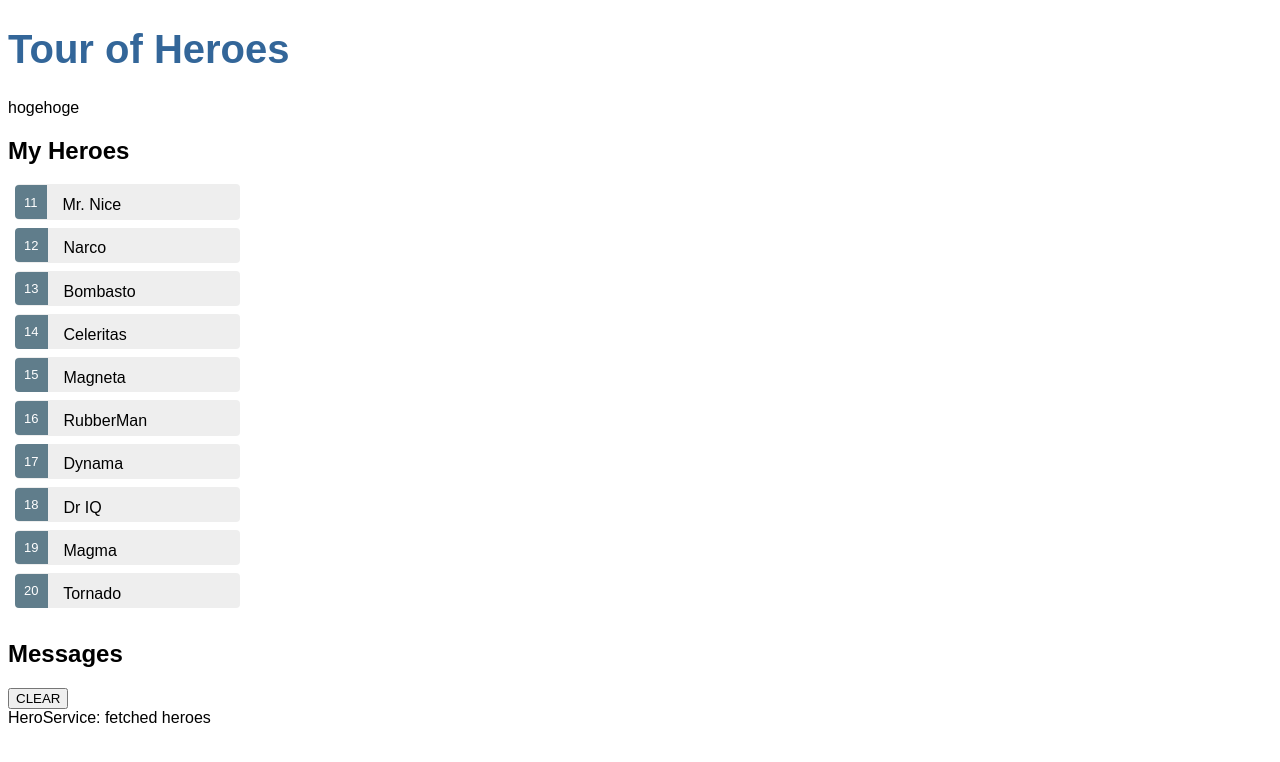
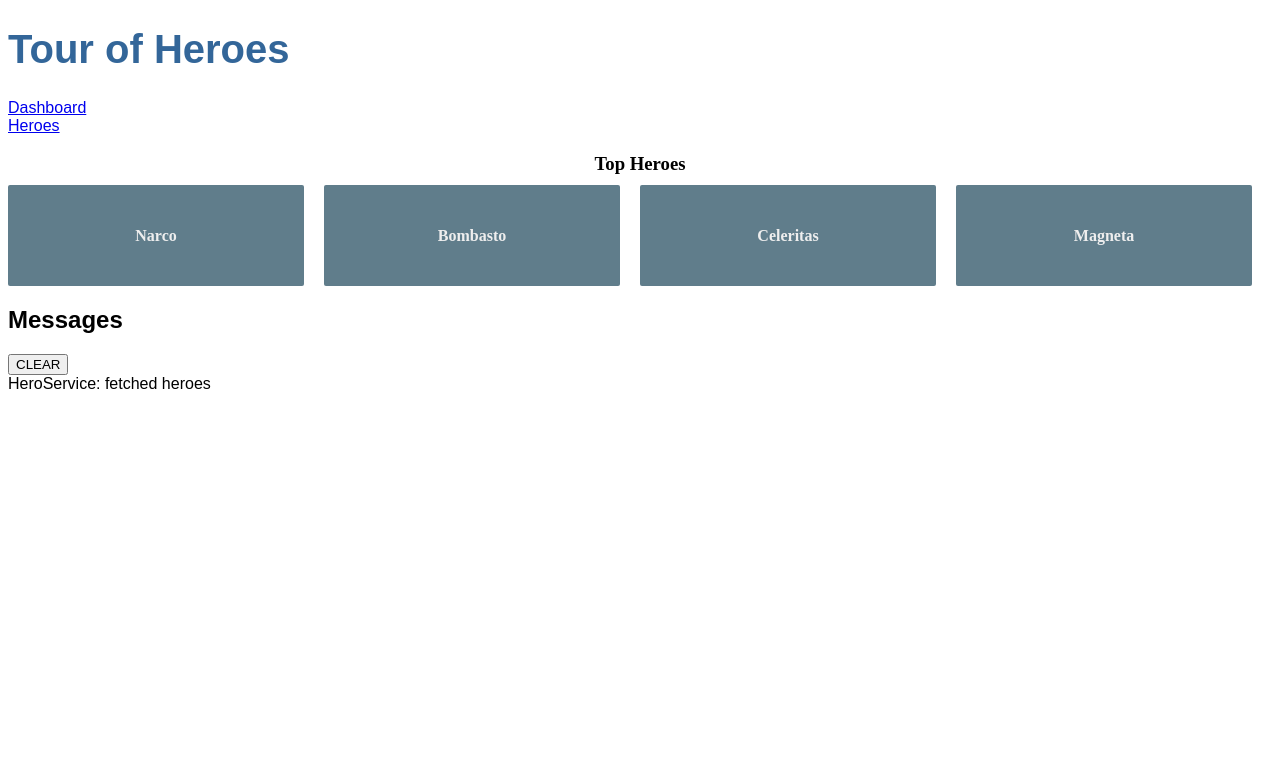
Before and after one commit to t-izaki/my-angular-app, an Angular app: page /dashboard in a window 1280 px wide. Before the commit this address led to /. Shown: the top 762 px of the page. Built offline with nearby package versions, Linux system fonts and the light colour scheme.

Commit message:
Add routing

```diff
--- a/src/app/app-routing.module.ts
+++ b/src/app/app-routing.module.ts
@@ -1,7 +1,16 @@
 import { NgModule } from '@angular/core';
 import { Routes, RouterModule } from '@angular/router';
 
-const routes: Routes = [];
+import { HeroesComponent } from './heroes/heroes.component';
+import { DashboardComponent } from './dashboard/dashboard.component';
+import { HeroDetailComponent } from './hero-detail/hero-detail.component'
+
+const routes: Routes = [
+  { path: '', redirectTo: '/dashboard', pathMatch: 'full' },
+  { path: 'dashboard', component: DashboardComponent },
+  { path: 'heroes', component: HeroesComponent },
+  { path: 'detail/:id', component: HeroDetailComponent }
+];
 
 @NgModule({
   imports: [RouterModule.forRoot(routes)],
--- a/src/app/app.component.html
+++ b/src/app/app.component.html
@@ -1,6 +1,8 @@
 <h1>{{title}}</h1>
+<nav>
+  <a routerLink="/dashboard">Dashboard</a><br />
+  <a routerLink="/heroes">Heroes</a>
+</nav>
 
-<p>{{detail}}</p>
-
-<app-heroes></app-heroes>
+<router-outlet></router-outlet>
 <app-messages></app-messages>
--- a/src/app/app.module.ts
+++ b/src/app/app.module.ts
@@ -7,13 +7,15 @@ import { AppComponent } from './app.component';
 import { HeroesComponent } from './heroes/heroes.component';
 import { HeroDetailComponent } from './hero-detail/hero-detail.component';
 import { MessagesComponent } from './messages/messages.component';
+import { DashboardComponent } from './dashboard/dashboard.component';
 
 @NgModule({
   declarations: [
     AppComponent,
     HeroesComponent,
     HeroDetailComponent,
-    MessagesComponent
+    MessagesComponent,
+    DashboardComponent
   ],
   imports: [
     BrowserModule,
--- /dev/null
+++ b/src/app/dashboard/dashboard.component.css
@@ -0,0 +1,63 @@
+/* DashboardComponent's private CSS styles */
+[class*='col-'] {
+  float: left;
+  padding-right: 20px;
+  padding-bottom: 20px;
+}
+[class*='col-']:last-of-type {
+  padding-right: 0;
+}
+a {
+  text-decoration: none;
+}
+*, *:after, *:before {
+  -webkit-box-sizing: border-box;
+  -moz-box-sizing: border-box;
+  box-sizing: border-box;
+}
+h3 {
+  text-align: center;
+  margin-bottom: 0;
+}
+h4 {
+  position: relative;
+}
+.grid {
+  margin: 0;
+}
+.col-1-4 {
+  width: 25%;
+}
+.module {
+  padding: 20px;
+  text-align: center;
+  color: #eee;
+  max-height: 120px;
+  min-width: 120px;
+  background-color: #607d8b;
+  border-radius: 2px;
+}
+.module:hover {
+  background-color: #eee;
+  cursor: pointer;
+  color: #607d8b;
+}
+.grid-pad {
+  padding: 10px 0;
+}
+.grid-pad > [class*='col-']:last-of-type {
+  padding-right: 20px;
+}
+@media (max-width: 600px) {
+  .module {
+    font-size: 10px;
+    max-height: 75px; }
+}
+@media (max-width: 1024px) {
+  .grid {
+    margin: 0;
+  }
+  .module {
+    min-width: 60px;
+  }
+}
--- /dev/null
+++ b/src/app/dashboard/dashboard.component.html
@@ -0,0 +1,8 @@
+<h3>Top Heroes</h3>
+<div class="grid grid-pad">
+  <a *ngFor="let hero of heroes" routerLink="detail/{{hero.id}}" class="col-1-4">
+    <div class="module hero">
+      <h4>{{hero.name}}</h4>
+    </div>
+  </a>
+</div>
--- /dev/null
+++ b/src/app/dashboard/dashboard.component.ts
@@ -0,0 +1,23 @@
+import { Component, OnInit } from '@angular/core';
+import { Hero } from '../hero';
+import { HeroService } from '../hero.service';
+
+@Component({
+  selector: 'app-dashboard',
+  templateUrl: './dashboard.component.html',
+  styleUrls: ['./dashboard.component.css']
+})
+export class DashboardComponent implements OnInit {
+  heroes: Hero[] = [];
+
+  constructor(private heroService: HeroService) { }
+
+  ngOnInit() {
+    this.getHeroes();
+  }
+
+  getHeroes(): void {
+    this.heroService.getHeroes().subscribe(heroes => this.heroes = heroes.slice(1, 5));
+  }
+
+}
--- a/src/app/hero-detail/hero-detail.component.html
+++ b/src/app/hero-detail/hero-detail.component.html
@@ -11,3 +11,5 @@
   </div>
 
 </div>
+
+<button (click)="goBack()">go back</button>
--- a/src/app/hero-detail/hero-detail.component.ts
+++ b/src/app/hero-detail/hero-detail.component.ts
@@ -1,5 +1,9 @@
 import { Component, OnInit, Input } from '@angular/core';
+import { ActivatedRoute } from '@angular/router';
+import { Location } from '@angular/common';
+
 import { Hero } from './../hero'
+import { HeroService }  from '../hero.service';
 
 @Component({
   selector: 'app-hero-detail',
@@ -9,9 +13,23 @@ import { Hero } from './../hero'
 export class HeroDetailComponent implements OnInit {
   @Input() hero: Hero;
 
-  constructor() { }
+  constructor(
+    private route: ActivatedRoute,
+    private location: Location,
+    private heroService: HeroService
+  ) { }
 
   ngOnInit() {
+    this.getHero();
+  }
+
+  getHero(): void {
+    const id = +this.route.snapshot.paramMap.get('id');
+    this.heroService.getHero(id).subscribe(hero => this.hero = hero);;
+  }
+
+  goBack(): void {
+    this.location.back();
   }
 
 }
--- a/src/app/hero.service.ts
+++ b/src/app/hero.service.ts
@@ -14,5 +14,10 @@ export class HeroService {
     return of(HEROES);
   }
 
+  getHero(id: number): Observable<Hero> {
+     this.messageService.add(`HeroService: fetched hero id=${id}`);
+     return of(HEROES.find(hero => hero.id === id));
+  }
+
   constructor(private messageService: MessageService) { }
 }
--- a/src/app/heroes/heroes.component.html
+++ b/src/app/heroes/heroes.component.html
@@ -1,10 +1,8 @@
 <h2>My Heroes</h2>
 <ul class="heroes">
-  <li *ngFor="let hero of heroes"
-  [class.selected] ="hero === selectedHero"
-  (click)="onSelect(hero)">
-    <span class="badge">{{hero.id}}</span> {{hero.name}}
+  <li *ngFor="let hero of heroes">
+    <a routerLink="/detail/{{hero.id}}">>
+      <span class="badge">{{hero.id}}</span> {{hero.name}}
+    </a>
   </li>
 </ul>
-
-<app-hero-detail [hero]="selectedHero"></app-hero-detail>
```
Also changed, not shown: 1 other file (tests, documents, lock files or other folders).
